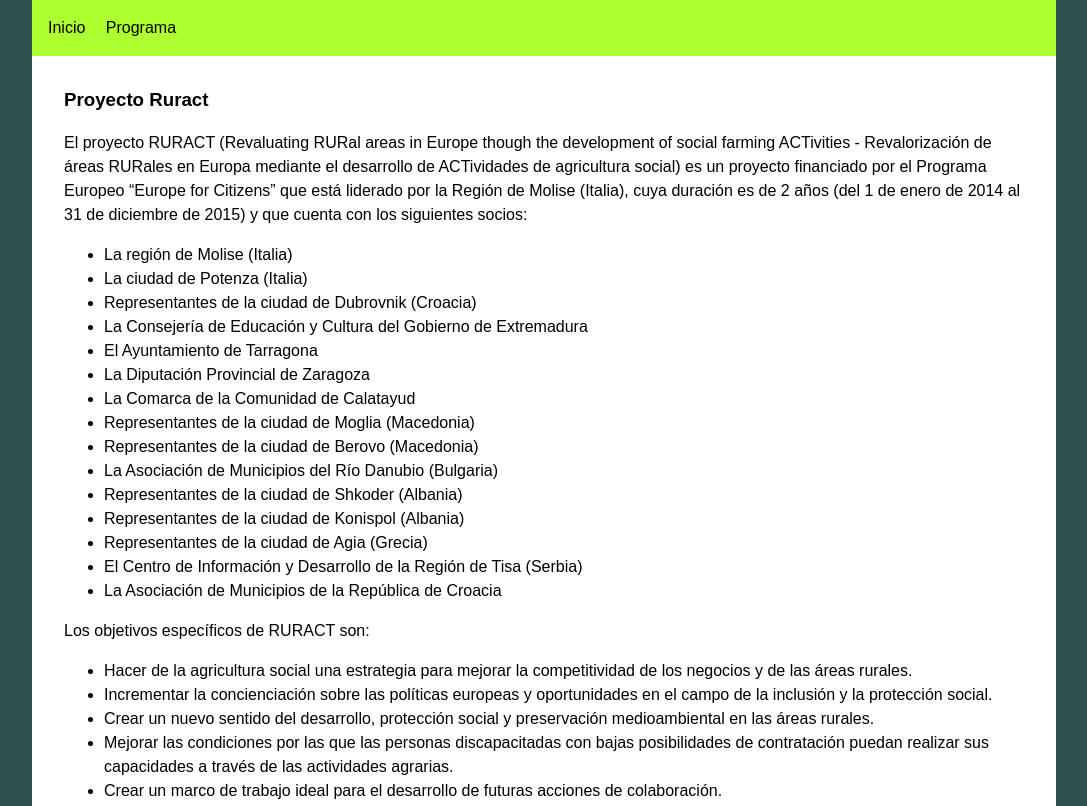
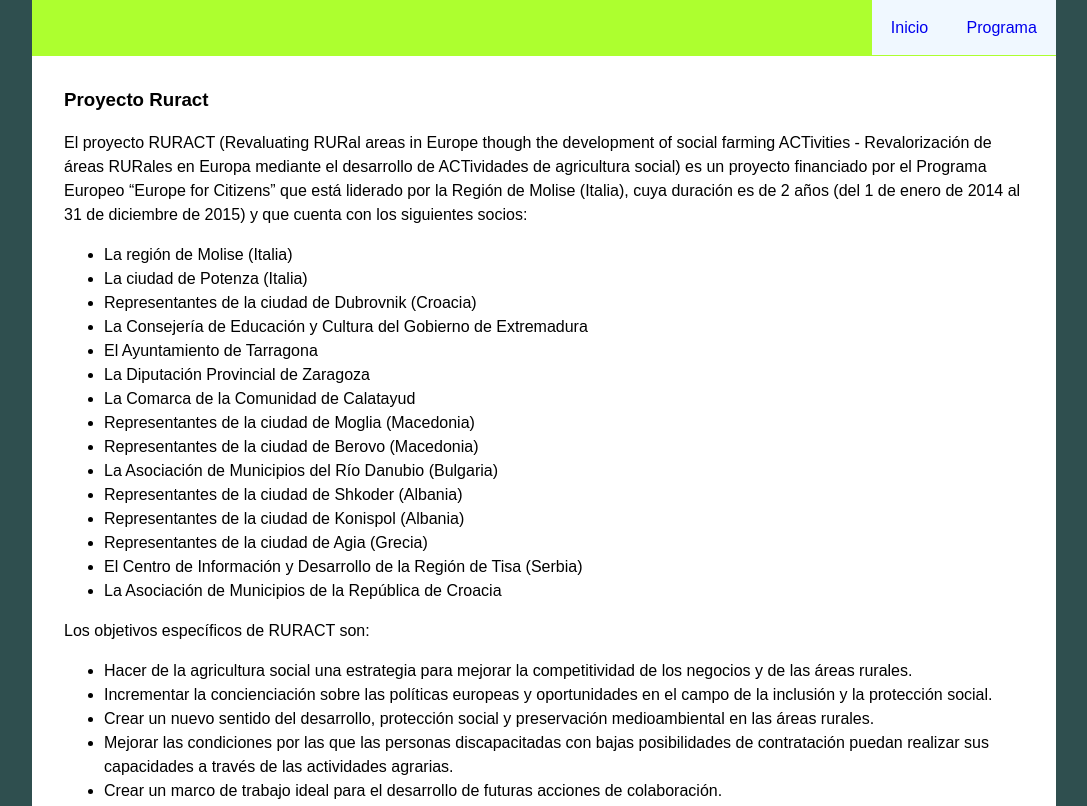
Before and after one commit to miketnt/ruract, a plain HTML site: page index.html in a window 1280 px wide. Shown: the top 806 px of the page, without its empty margins (96-1183 px from the left). Drawn offline with Linux system fonts and the light colour scheme.

Commit message:
align menu on the right

```diff
--- a/css/main.css
+++ b/css/main.css
@@ -13,7 +13,7 @@ body{
 	width: 80%;
 	margin: 0 auto;
 	height: 100%;
-
+	min-height: 100%;
 
 	background-color: white;
 }
@@ -22,12 +22,27 @@ article{
 	margin: 2em;
 }
 .menubar {
+
+
+	overflow: hidden;
 	margin: 0;
-	padding: 1em;
+	padding: 1em 0em;
 	background-color: greenyellow;
+
+
 }
 
 .menubar li{
 	display: inline;
-	padding-right: 1em;
+	padding-right: 0em;
+	float: right;
+
 }
+
+.menubar li a{
+	text-decoration: none;
+	padding: 1.2em;
+
+	background-color: aliceblue;
+
+}
--- a/index.html
+++ b/index.html
@@ -8,8 +8,8 @@
 <body>
 	<nav>
 		<ul class="menubar">
-			<li>Inicio</li>
-			<li>Programa</li>
+			<li><a href="#">Programa</a></li>
+			<li><a href="#">Inicio</a></li>
 		</ul>
 	</nav>
 	<article>
```
